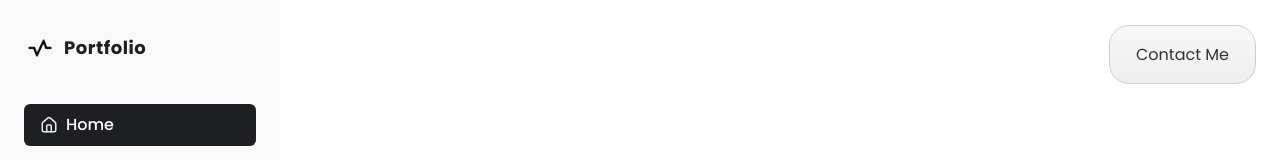
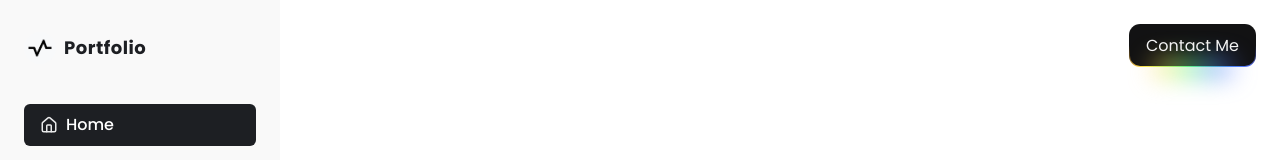
Before and after one commit to alexisvedia/portfolio, a React (Vite) app: page / in a window 1280 px wide. Shown: the top 160 px of the page. Built offline with nearby package versions, Linux system fonts and the light colour scheme; no server answers.

Commit message:
contact button update

```diff
--- /dev/null
+++ b/src/components/ContactButton/ContactButton.module.css
@@ -0,0 +1,70 @@
+@import url('https://fonts.googleapis.com/css?family=Poppins:400,700&display=swap');
+
+:root {
+/*  change this for scaling  */
+  --m: 4rem;
+
+  --red: #FF6565;
+  --pink: #FF64F9;
+  --purple: #6B5FFF;
+  --blue: #4D8AFF;
+  --green: #5BFF89;
+  --yellow: #FFEE55;
+  --orange: #FF6D1B;
+
+}
+
+.contactButton {
+  border: calc(0.08 * var(--m)) solid transparent;
+  position: relative;
+  color: #F3F3F3;
+  font-family: 'Poppins', sans-serif;
+  font-size: var(--m);
+  border-radius: calc(0.7 * var(--m));
+  padding: calc(0.5 * var(--m)) calc(1 * var(--m));
+  display: flex;
+  justify-content: center;
+  cursor: pointer;
+
+  background:linear-gradient(#121213, #121213), linear-gradient(#121213 50%, rgba(18, 18, 19, 0.6) 80%, rgba(18, 18, 19, 0)),  linear-gradient(90deg, var(--orange), var(--yellow), var(--green), var(--blue), var(--purple), var(--pink), var(--red));
+  background-origin: border-box;
+  background-clip: padding-box, border-box, border-box;
+  background-size: 200%;
+  animation: animate 2s infinite linear;
+}
+
+.contactButton::before {
+  content: '';
+  background: linear-gradient(90deg, var(--orange), var(--yellow), var(--green), var(--blue), var(--purple), var(--pink), var(--red));
+  height: 30%;
+  width: 60%;
+  position: absolute;
+  bottom: -20%;
+  z-index: -5;
+  background-size: 200%;
+  animation: animate 2s infinite linear;
+  filter: blur(calc(0.8 * var(--m)));
+}
+
+.contactButton:hover,
+.contactButton:hover::before {
+  animation: animate 0.5s infinite linear;
+}
+
+@keyframes animate {
+  0% {background-position: 0}
+  100% {background-position: 200%}
+}
+
+/* Ajustes para que --m funcione dentro del módulo CSS */
+/* Se podría definir directamente o heredar desde :root global si está configurado */
+/* Por ahora, lo definimos aquí para encapsulamiento */
+.contactButton {
+  --m: 1rem;
+}
+
+@media screen and (max-width: 1000px) {
+  .contactButton {
+    --m: 0.6rem;
+  }
+}
--- a/src/components/ContactButton/ContactButton.tsx
+++ b/src/components/ContactButton/ContactButton.tsx
@@ -1,12 +1,13 @@
 import React, { useState, useEffect } from 'react';
 import { useTranslation } from 'react-i18next';
 import { useNavigate } from 'react-router-dom';
-import StarBorder from '../StarBorder/StarBorder';
+// import StarBorder from '../StarBorder/StarBorder';
+import styles from './ContactButton.module.css'; // Importar los estilos del módulo
 
 interface ContactButtonProps {
   className?: string;
   initialDelay?: number;
-  $hideOnScroll?: boolean;
+  $hideOnScroll?: boolean; // Mantengo esta prop aunque no se use directamente en los nuevos estilos base
 }
 
 const ContactButton: React.FC<ContactButtonProps> = ({ className, initialDelay = 500 }) => {
@@ -25,24 +26,21 @@ const ContactButton: React.FC<ContactButtonProps> = ({ className, initialDelay =
     navigate('/', { state: { scrollToContact: true } });
   };
 
+  // Combinar clases: la del módulo y cualquier clase externa pasada por props
+  const combinedClassName = `${styles.contactButton} ${className || ''}`.trim();
+
   return (
-    <div
-      className={className}
+    <button
+      className={combinedClassName}
       style={{
         opacity: isVisible ? 1 : 0,
-        transition: 'opacity 0.6s ease-in-out'
+        transition: 'opacity 0.6s ease-in-out' // Mantengo la transición de opacidad
       }}
+      onClick={handleClick}
+      aria-label={t('contactMe')}
     >
-      <StarBorder
-        as="button"
-        onClick={handleClick}
-        color="white"
-        speed="5s"
-        aria-label={t('contactMe')}
-      >
-        {t('contactMe')}
-      </StarBorder>
-    </div>
+      {t('contactMe')}
+    </button>
   );
 };
 
```
